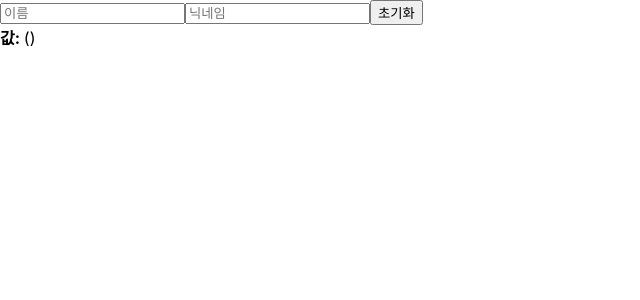
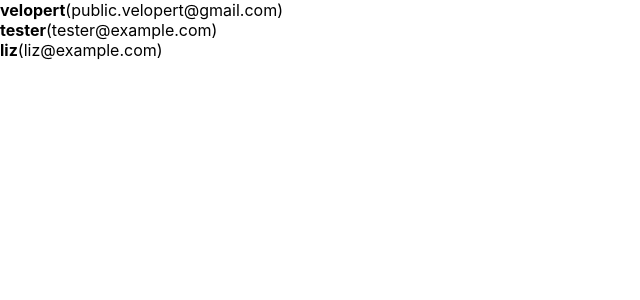
Before and after one commit to WhiteOwl314/LearnReact, a React (Create React App) app: page / in a window 1280 px wide. Shown: the top 300 px of the page, without its empty margins (0-640 px from the left). Built offline with nearby package versions, Linux system fonts and the light colour scheme.

Commit message:
배열형 데이터 출력

```diff
--- a/src/App.js
+++ b/src/App.js
@@ -1,9 +1,9 @@
 import React from 'react';
-import InputSample from "./InputSample";
+import UserList from "./UserList";
 
 function App() {
   return (
-      <InputSample/>
+      <UserList/>
   );
 }
 
--- /dev/null
+++ b/src/UserList.js
@@ -0,0 +1,41 @@
+import React from 'react';
+function User({user}) {
+    return(
+        <div>
+            <b>{user.username}</b>
+            <span>({user.email})</span>
+        </div>
+    )
+}
+
+function UserList() {
+    const users = [
+        {
+            id: 1,
+            username: 'velopert',
+            email: 'public.velopert@gmail.com'
+        },
+        {
+            id: 2,
+            username: 'tester',
+            email: 'tester@example.com'
+        },
+        {
+            id: 3,
+            username: 'liz',
+            email: 'liz@example.com'
+        }
+
+    ];
+
+    return (
+        <div>
+            <User user={users[0]} />
+            <User user={users[1]} />
+            <User user={users[2]} />
+        </div>
+    )
+
+}
+
+export default UserList;
```
